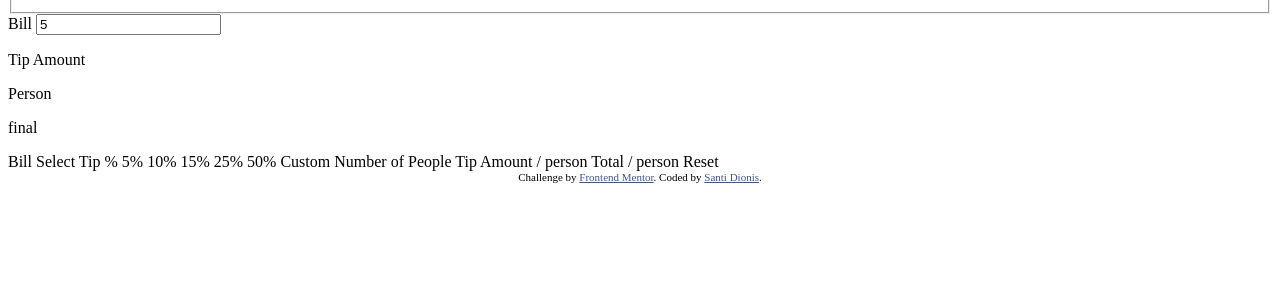
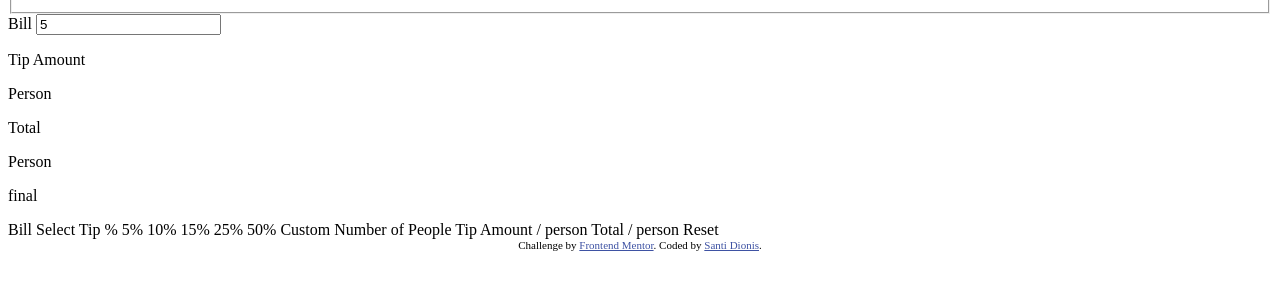
Before and after one commit to shencanet/Calculadora-propinas, a plain HTML site: page index.html in a window 1280 px wide. Shown: the part 162-452 px from the top of the page. Drawn offline with Linux system fonts and the light colour scheme.

Commit message:
ADD: structure html 2

```diff
--- a/index.html
+++ b/index.html
@@ -62,11 +62,19 @@
 
       <div class="result-section">
         <div class="results">
+
           <div>
             <p>Tip Amount</p>
             <p>Person</p>
+          </div>
+          <p></p>
+          <div>
+            <p>Total</p>
+            <p>Person</p>
+          </div>
 
-          </div>
+
+
         </div>
 
       </div>
```
